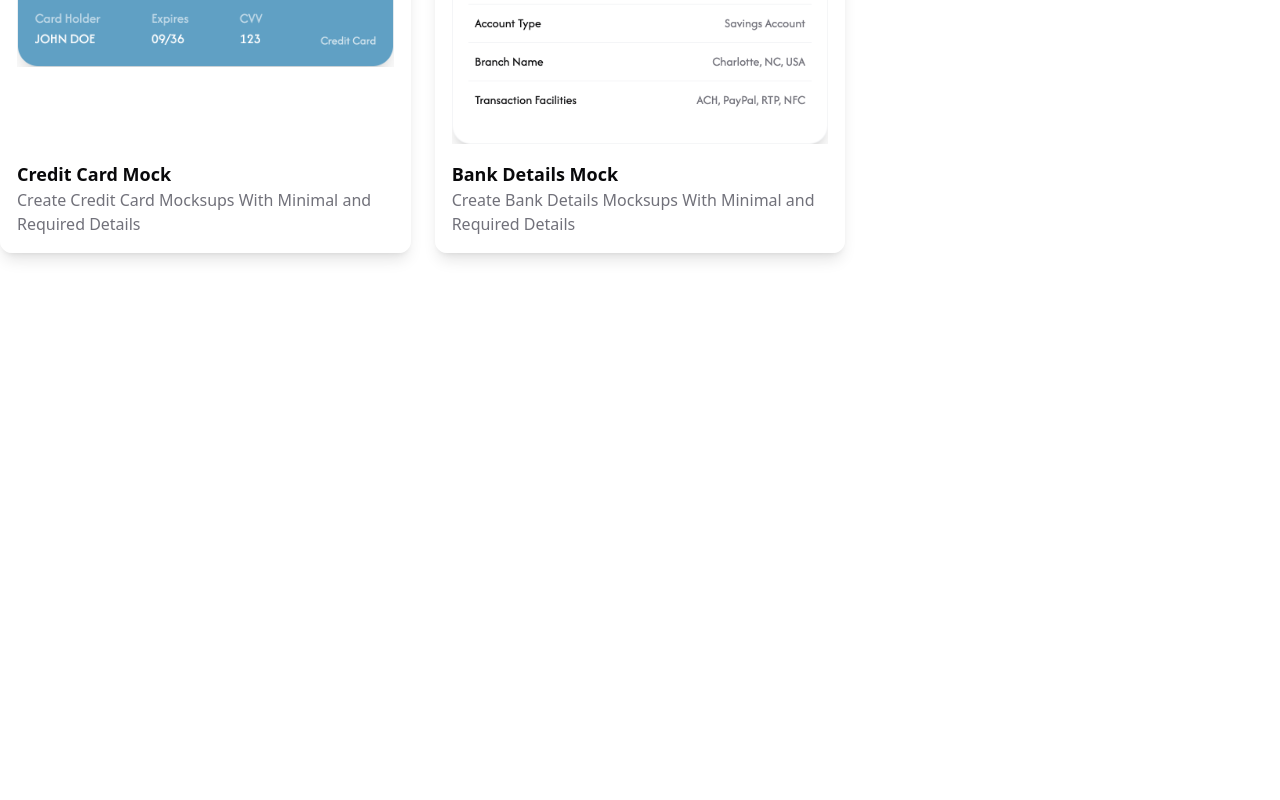
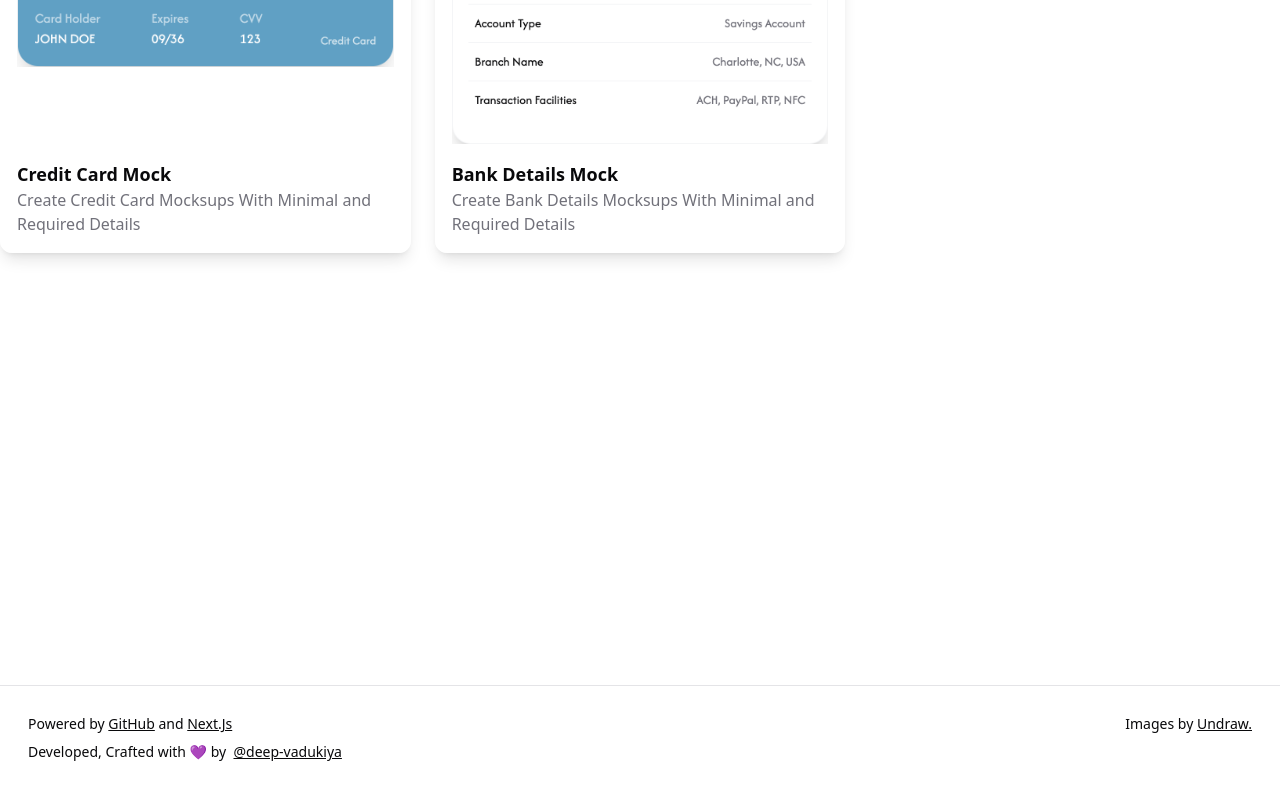
Before and after one commit to deep-vadukiya/mock-generator, a Next.js app: page /available-tools in a window 1280 px wide. Shown: the part 508-1308 px from the top of the page. Before the commit the page ends 800 px from the top, so only its background shows below. Built offline with nearby package versions, Linux system fonts and the light colour scheme; a web font is replaced by a local one.

Commit message:
MG06: Site - added footer

```diff
--- a/app/layout.jsx
+++ b/app/layout.jsx
@@ -2,12 +2,10 @@
 
 import Link from "next/link";
 import { Github } from "lucide-react";
-import {
-  APP_BANK_DETAILS_MOCK,
-  APP_CREDIT_CARD_MOCK,
-  GITHUB_REPOSITORY_LINK,
-} from "./../globalLinks";
+//
 import { Button } from "@/components/ui/button";
+import { cn } from "@/lib/utils";
+//
 import {
   NavigationMenu,
   NavigationMenuContent,
@@ -16,7 +14,16 @@ import {
   NavigationMenuList,
   NavigationMenuTrigger,
 } from "@/components/ui/navigation-menu";
-import { cn } from "@/lib/utils";
+//
+import {
+  APP_BANK_DETAILS_MOCK,
+  APP_CREDIT_CARD_MOCK,
+  GITHUB_PLATFORM_LINK,
+  GITHUB_PROFILE_LINK,
+  GITHUB_REPOSITORY_LINK,
+  NEXTJS_PLATFORM_LINK,
+  UNDRAW_PLATFORM_LINK,
+} from "./../globalLinks";
 import "./global.css";
 
 // ----------------------------------------------
@@ -38,7 +45,7 @@ const components = [
 export default function RootLayout({ children }) {
   return (
     <html lang="en">
-      <body>
+      <body className="min-h-screen">
         <nav className="flex justify-between p-4 border-b">
           <Link className="" href="/">
             <p className="font-semibold text-lg">Mock Generator</p>
@@ -79,6 +86,43 @@ export default function RootLayout({ children }) {
         </nav>
 
         {children}
+
+        <div className="h-36"></div>
+        <div className="h-36"></div>
+        <div className="h-36"></div>
+
+        <div className="sticky top-[100vh] h-36 border-t p-4">
+          <div className="p-6 md:p-3 justify-between flex md:flex-row flex-col">
+            <div>
+              <p className="text-sm">
+                <span>Powered by&nbsp;</span>
+                <a href={GITHUB_PLATFORM_LINK} target="_blank">
+                  <u>GitHub</u>
+                </a>
+                &nbsp;and&nbsp;
+                <a href={NEXTJS_PLATFORM_LINK} target="_blank">
+                  <u>Next.Js</u>
+                </a>
+              </p>
+
+              <p className="text-sm pt-2">
+                <span>Developed, Crafted with 💜 by &nbsp;</span>
+                <Link href={GITHUB_PROFILE_LINK} target="_blank">
+                  <u>@deep-vadukiya</u>
+                </Link>
+              </p>
+            </div>
+
+            <div className="pt-2 md:pt-0">
+              <p className="text-sm">
+                <span>Images by&nbsp;</span>
+                <a href={UNDRAW_PLATFORM_LINK} target="_blank">
+                  <u>Undraw.</u>
+                </a>
+              </p>
+            </div>
+          </div>
+        </div>
       </body>
     </html>
   );
--- a/globalLinks.js
+++ b/globalLinks.js
@@ -1,6 +1,9 @@
 //
 
 export const GITHUB_PLATFORM_LINK = "https://github.com";
+export const VERCEL_PLATFORM_LINK = "https://vercel.com";
+export const NEXTJS_PLATFORM_LINK = "https://nextjs.org";
+export const UNDRAW_PLATFORM_LINK = "https://undraw.co";
 
 // profiles
 export const GITHUB_PROFILE_LINK = "https://github.com/deep-vadukiya";
```
